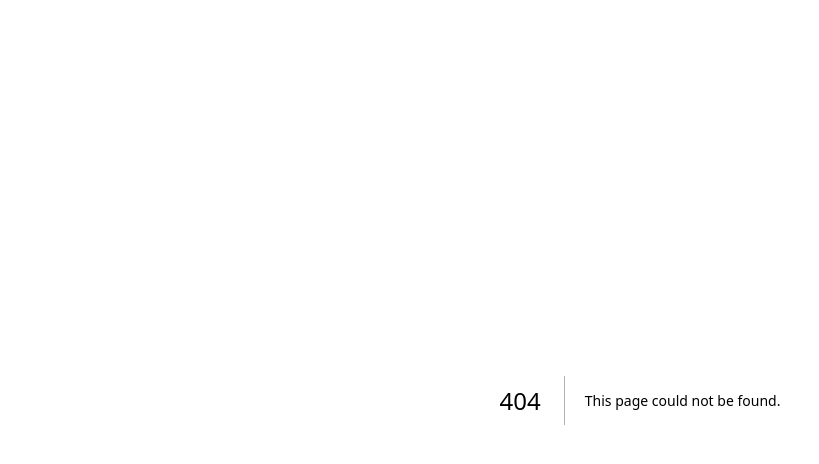
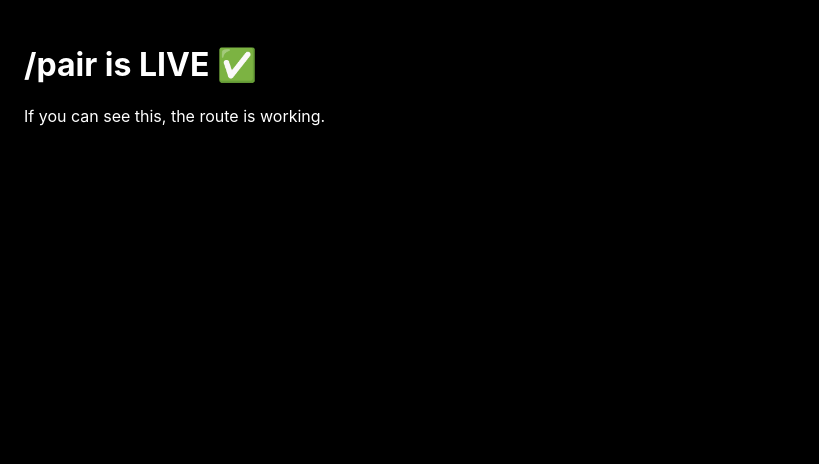
Before and after one commit to bammamileleabdul/winners-circle-university, a Next.js app: page /pair in a window 1280 px wide. Before the commit this address had no page. Shown: the top 464 px of the page, without its empty margins (0-819 px from the left). Built offline with nearby package versions, Linux system fonts and the light colour scheme.

Commit message:
Create page.js

```diff
--- /dev/null
+++ b/app/pair/page.js
@@ -0,0 +1,8 @@
+export default function PairTest() {
+  return (
+    <div style={{ padding: 24, color: "white", background: "black", minHeight: "100vh" }}>
+      <h1>/pair is LIVE ✅</h1>
+      <p>If you can see this, the route is working.</p>
+    </div>
+  );
+}
```
